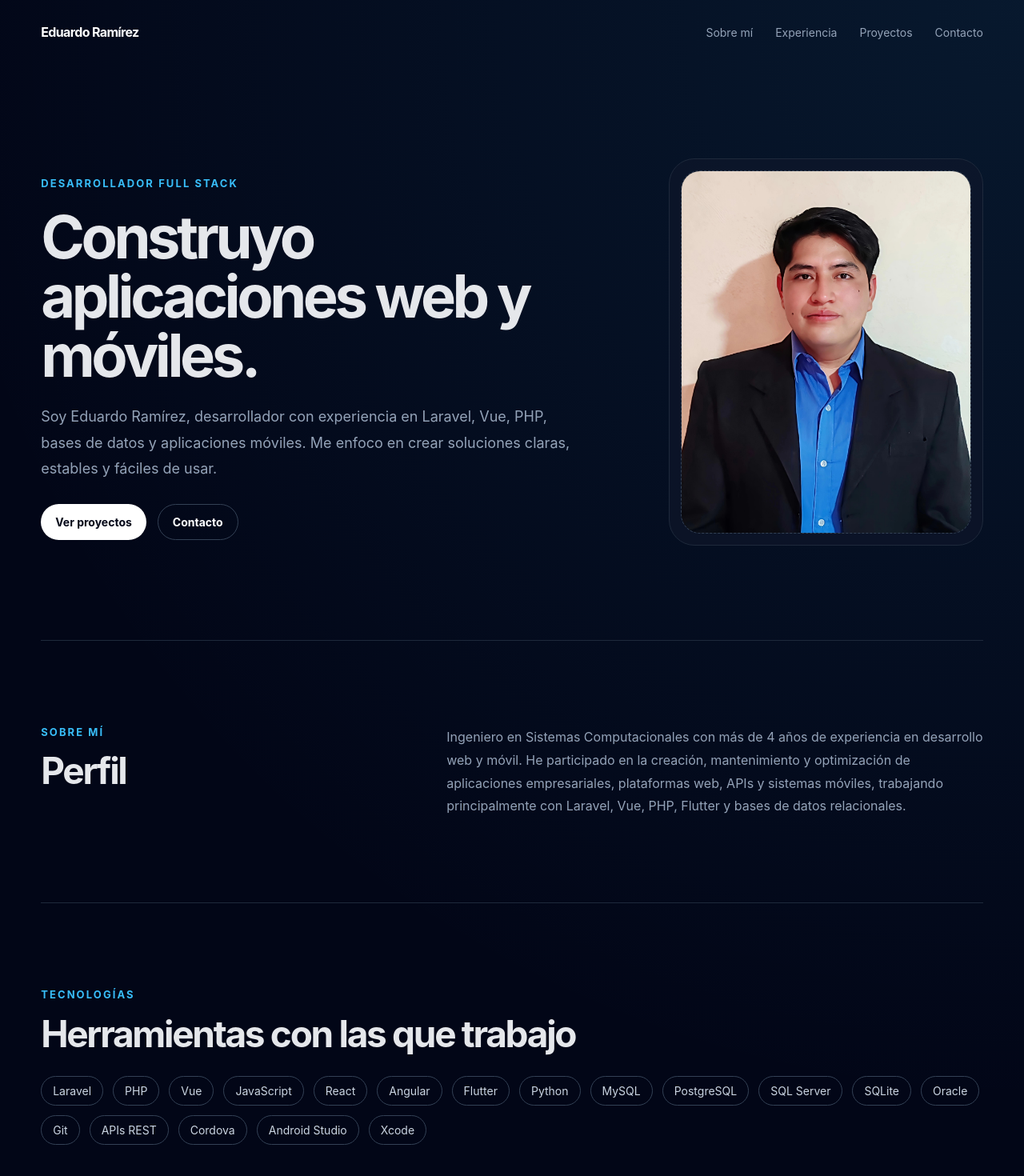
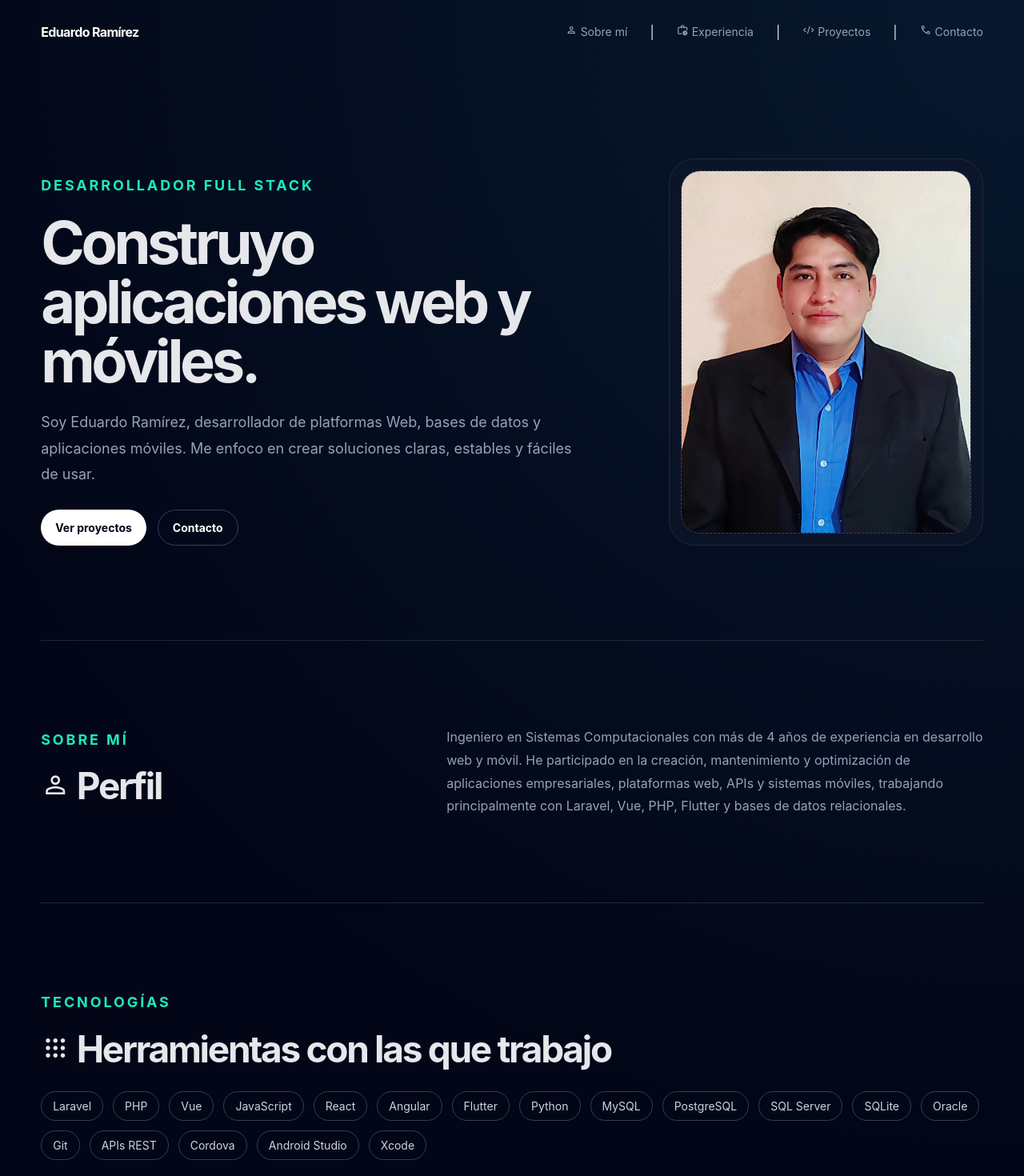
Before and after one commit to salvadorcast/portafolio-ed, a Vue app: page / in a window 1280 px wide. Shown: the top 1470 px of the page at 80% size. Built offline with nearby package versions, Linux system fonts and the light colour scheme.

Commit message:
Mejoras de colores y iconos

```diff
--- a/index.html
+++ b/index.html
@@ -3,6 +3,7 @@
   <head>
     <meta charset="UTF-8" />
     <link rel="icon" type="image/svg+xml" href="/favicon.svg" />
+    <link href="https://fonts.googleapis.com/css2?family=Material+Symbols+Outlined" rel="stylesheet" />
     <meta name="viewport" content="width=device-width, initial-scale=1.0" />
     <title>Portafolio Ed</title>
   </head>
--- a/src/components/Portfolio.vue
+++ b/src/components/Portfolio.vue
@@ -4,10 +4,10 @@
       <a href="#" class="logo">Eduardo Ramírez</a>
 
       <div class="nav-links">
-        <a href="#about">Sobre mí</a>
-        <a href="#experience">Experiencia</a>
-        <a href="#projects">Proyectos</a>
-        <a href="#contact">Contacto</a>
+        <a href="#about"><span class="material-symbols-outlined size-10"> person </span> Sobre mí</a> |
+        <a href="#experience"><span class="material-symbols-outlined size-10"> work_history </span> Experiencia</a> |
+        <a href="#projects"><span class="material-symbols-outlined size-10"> code_xml </span> Proyectos</a> |
+        <a href="#contact"><span class="material-symbols-outlined size-10"> call </span> Contacto</a>
       </div>
     </nav>
 
@@ -18,9 +18,7 @@
         <h1>Construyo aplicaciones web y móviles.</h1>
 
         <p class="hero-text">
-          Soy Eduardo Ramírez, desarrollador con experiencia en Laravel, Vue,
-          PHP, bases de datos y aplicaciones móviles. Me enfoco en crear
-          soluciones claras, estables y fáciles de usar.
+          Soy Eduardo Ramírez, desarrollador de platformas Web, bases de datos y aplicaciones móviles. Me enfoco en crear soluciones claras, estables y fáciles de usar.
         </p>
 
         <div class="hero-actions">
@@ -41,7 +39,9 @@
     <section id="about" class="section split">
       <div>
         <p class="section-label">Sobre mí</p>
-        <h2>Perfil</h2>
+        <h2>  <span class="material-symbols-outlined size-36"> person </span> Perfil</h2>
+
+
       </div>
 
       <p>
@@ -55,7 +55,9 @@
 
     <section class="section">
       <p class="section-label">Tecnologías</p>
-      <h2>Herramientas con las que trabajo</h2>
+      <h2><span class="material-symbols-outlined size-36">
+apps
+</span> Herramientas con las que trabajo</h2>
 
       <div class="skills-grid">
         <span>Laravel</span>
@@ -81,7 +83,9 @@
 
     <section id="experience" class="section">
       <p class="section-label">Experiencia</p>
-      <h2>Donde he trabajado</h2>
+      <h2><span class="material-symbols-outlined size-36">
+work_history
+</span> Donde he trabajado</h2>
 
       <div class="timeline">
         <article class="experience-card">
@@ -188,7 +192,9 @@
       <div class="section-header">
         <div>
           <p class="section-label">Proyectos</p>
-          <h2>Algunos trabajos</h2>
+          <h2><span class="material-symbols-outlined size-36">
+code_xml
+</span> Algunos trabajos</h2>
         </div>
 
         <p>
@@ -220,14 +226,10 @@
     </section>
 
     <section id="contact" class="section contact">
-      <p class="section-label">Contacto</p>
 
-    <!--   <h2>Hablemos</h2>
 
-      <p>
-        Estoy abierto a oportunidades como desarrollador web, full stack,
-        Laravel developer o desarrollador móvil.
-      </p> -->
+      <p class="section-label"> Contacto</p>
+
 
       <a href="mailto:eduardocastro1997@gmail.com" class="btn primary">
         Enviar correo
@@ -235,7 +237,9 @@
 
       <div class="contact-links">
         <a href="tel:+525549611009" class="contact-card">
-          <span class="icon">📞</span>
+         <span class="material-symbols-outlined">
+call
+</span>
 
           <div>
             <small>Teléfono</small>
@@ -260,6 +264,21 @@
           </div>
         </a>
       </div>
+
+      <br>
+      <br>
+
+<h2><span class="material-symbols-outlined size-36">
+location_on
+</span></h2>
+
+      <p style=" font-size: larger; font-weight:700;">
+       AMPL STA MARTHA ACATITLA, CP 09510, IZTAPALAPA, CDMX.
+      </p>
+
+
+
+
     </section>
   </main>
 </template>
@@ -368,8 +387,8 @@ const projects = [
 .eyebrow,
 .section-label,
 .project-type {
-  color: #38bdf8;
-  font-size: 13px;
+  color: #1de9bd;
+  font-size: 18px;
   font-weight: 700;
   text-transform: uppercase;
   letter-spacing: 0.16em;
--- a/src/style.css
+++ b/src/style.css
@@ -13,3 +13,13 @@ body {
     radial-gradient(circle at top right, rgba(56, 189, 248, 0.1), transparent 28%),
     #020617;
 }
+
+span.size-36 {
+  font-size: 36px;
+  font-variation-settings: 'OPSZ' 36;
+}
+
+span.size-10 {
+  font-size: 15px;
+  font-variation-settings: 'OPSZ' 10;
+}
```
